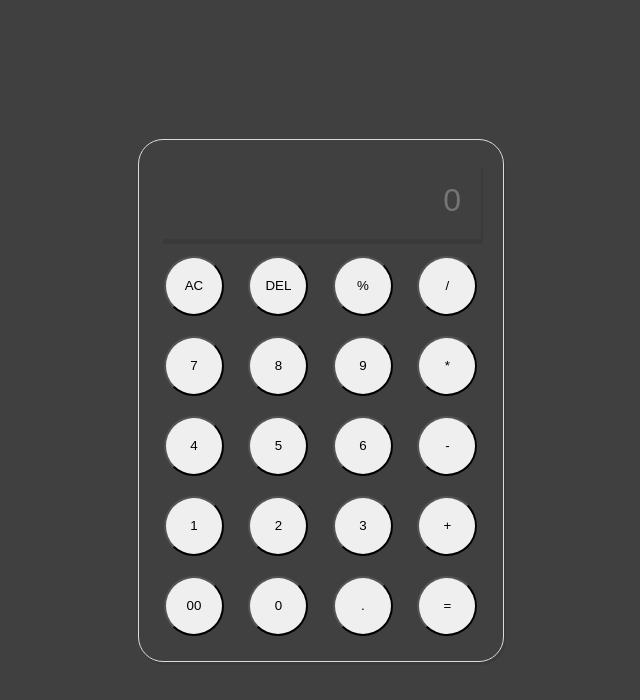
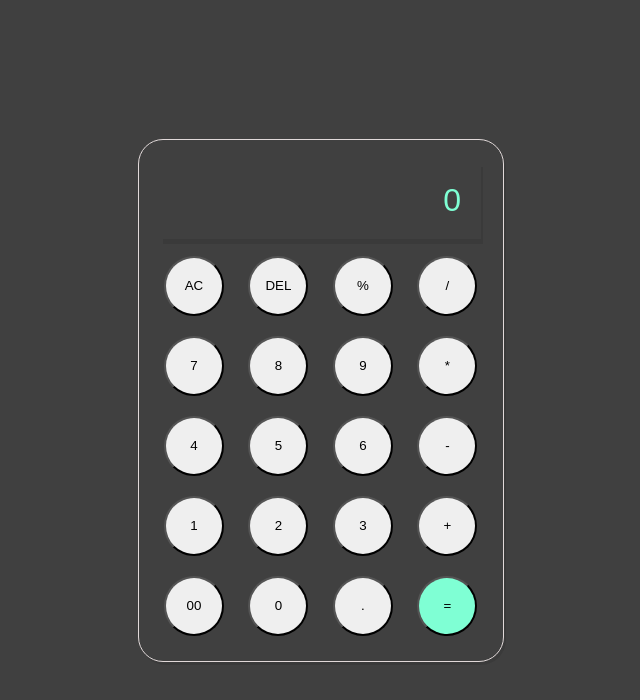
Before and after one commit to Preetiaarya/calculator, a plain HTML site: page index.html in a window 1280 px wide. Shown: the whole page, without its empty margins (319-959 px from the left). Drawn offline with Linux system fonts and the light colour scheme.

Commit message:
change equalBtn and placeholder background color

```diff
--- a/index.html
+++ b/index.html
@@ -39,9 +39,10 @@
             <button>00</button>
             <button>0</button>
             <button>.</button>
-            <button>=</button>
+            <button class="equalBtn">=</button>
         </div>
     </div>
 </body>
+<script src="script.js"></script>
 
 </html>
--- a/style.css
+++ b/style.css
@@ -39,3 +39,9 @@ button{
     /* box-shadow: -8px -8px 15px rgb(255, 255, 255, 0.2); */
     cursor: grab;
 }
+.equalBtn{
+background-color: aquamarine;
+}
+input::placeholder{
+color: aquamarine;
+}
```
